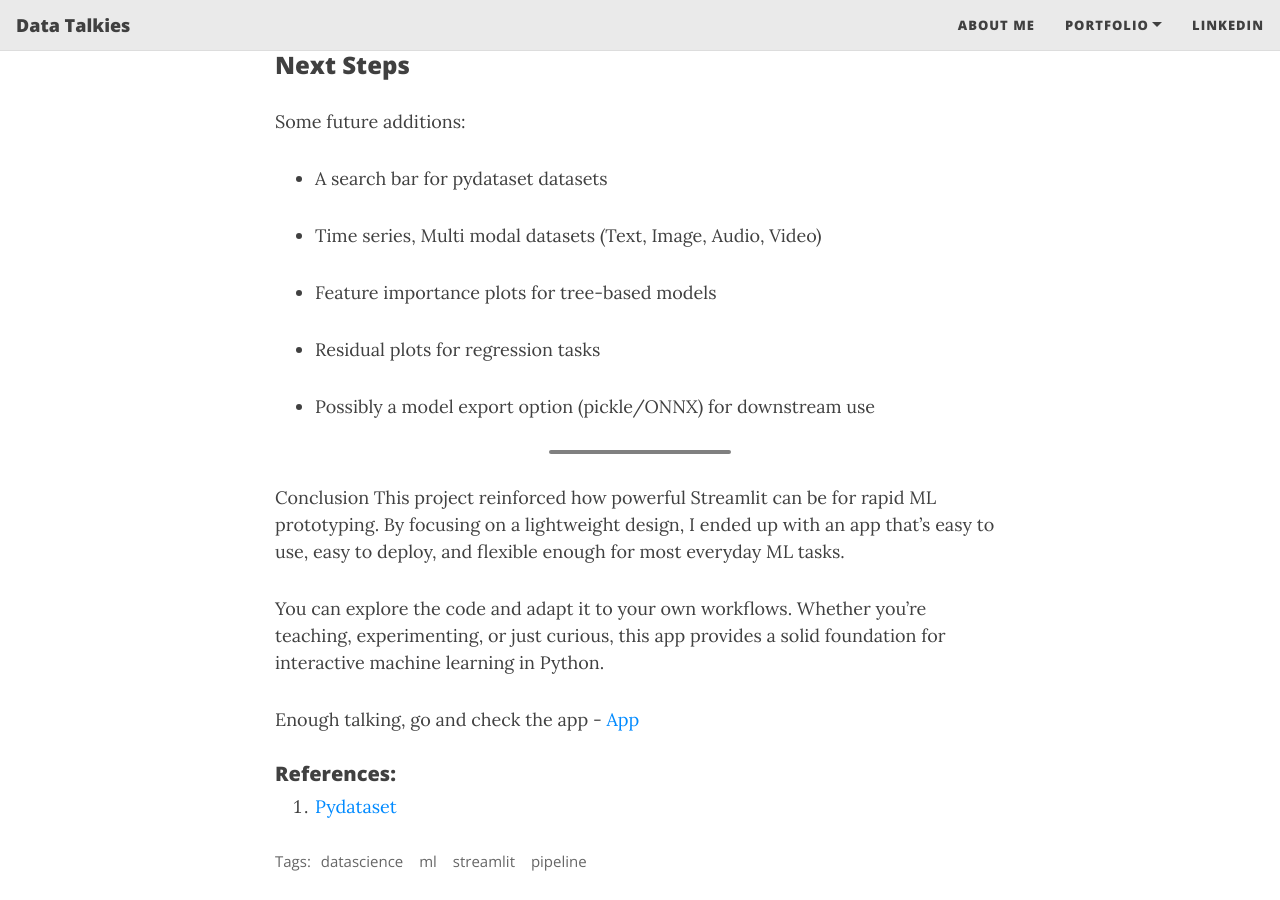
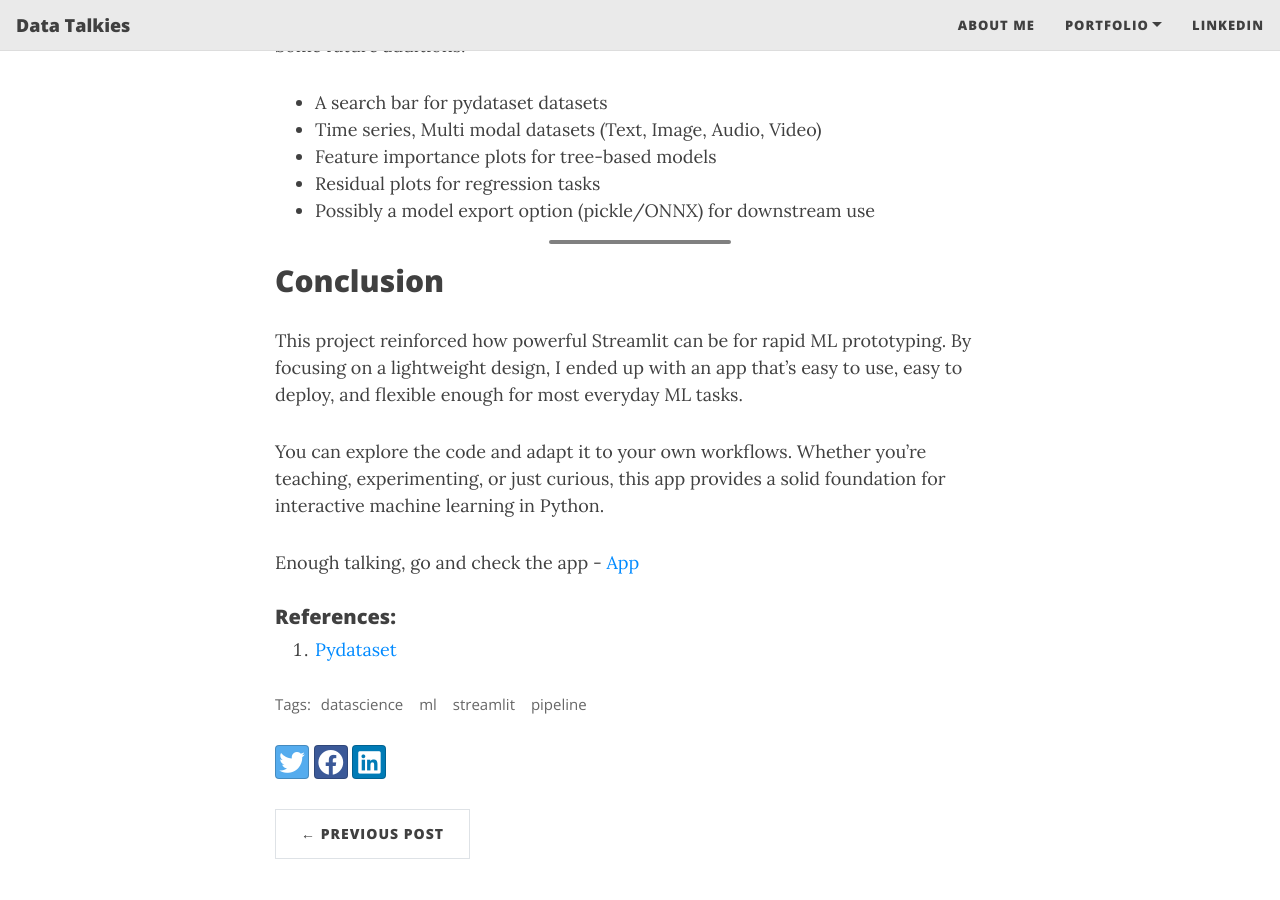
Before and after one commit to arpitHub/arpithub.github.io, a Jekyll site: the page built from _posts/2025-12-14-end-to-end-ml-app.md, in a window 1280 px wide and 900 px high, scrolled down 4490 px. Built offline with Jekyll 4.4.1, drawn with Linux system fonts in a browser that asks for light colours; nearby versions of some CDN libraries; some of the changed text lies outside the part shown.

Commit message:
minor changes

````diff
--- a/_posts/2025-12-14-end-to-end-ml-app.md
+++ b/_posts/2025-12-14-end-to-end-ml-app.md
@@ -86,6 +84,8 @@ def load_pydataset(name: str):
     return df
 ```
 
+---
+
 ### 2. EDA Tools
 Quick stats and correlation heatmaps are generated with pandas and Plotly:
 
@@ -145,7 +145,7 @@ csv = df_pred.to_csv(index=False).encode("utf-8")
 st.download_button("Download CSV", csv, "predictions.csv", "text/csv")
 ```
 
-### Lessons Learned
+## Lessons Learned
 - Streamlit multipage apps are a great way to organize workflows. Each page feels like a step in the pipeline
 - Caching matters. Without it, even simple dataset loads can feel sluggish.
 - Keep it light. Removing heavy dependencies makes deployment painless and avoids GPU package issues.
@@ -153,22 +153,18 @@ st.download_button("Download CSV", csv, "predictions.csv", "text/csv")
 
 ---
 
-### Next Steps
+## Next Steps
 Some future additions:
 
 - A search bar for pydataset datasets
-
 - Time series, Multi modal datasets (Text, Image, Audio, Video)
-
 - Feature importance plots for tree-based models
-
 - Residual plots for regression tasks
-
 - Possibly a model export option (pickle/ONNX) for downstream use
 
 ---
 
-Conclusion
+## Conclusion
 This project reinforced how powerful Streamlit can be for rapid ML prototyping. By focusing on a lightweight design, I ended up with an app that’s easy to use, easy to deploy, and flexible enough for most everyday ML tasks.
 
 You can explore the code and adapt it to your own workflows. Whether you’re teaching, experimenting, or just curious, this app provides a solid foundation for interactive machine learning in Python.
````
Also changed, not shown: other parts of _posts/2025-12-14-end-to-end-ml-app.md (+0 -2 lines).
